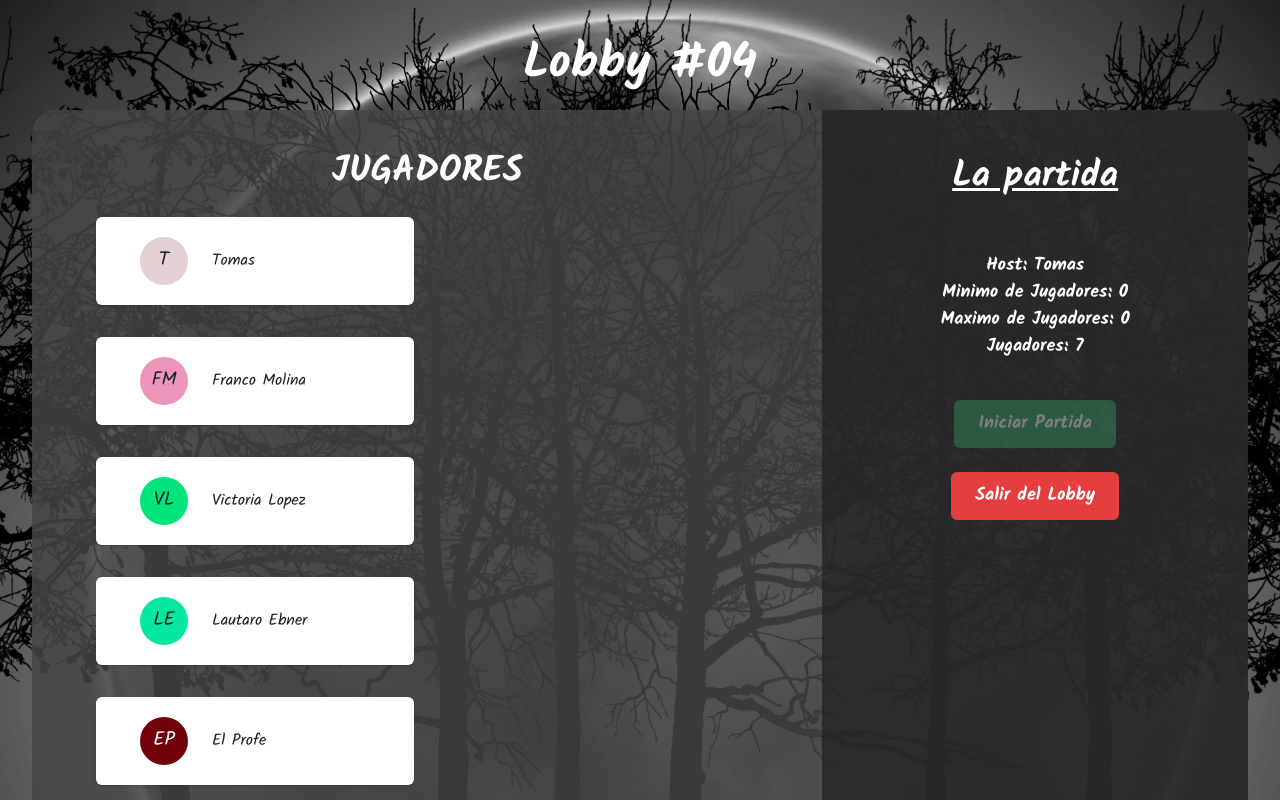
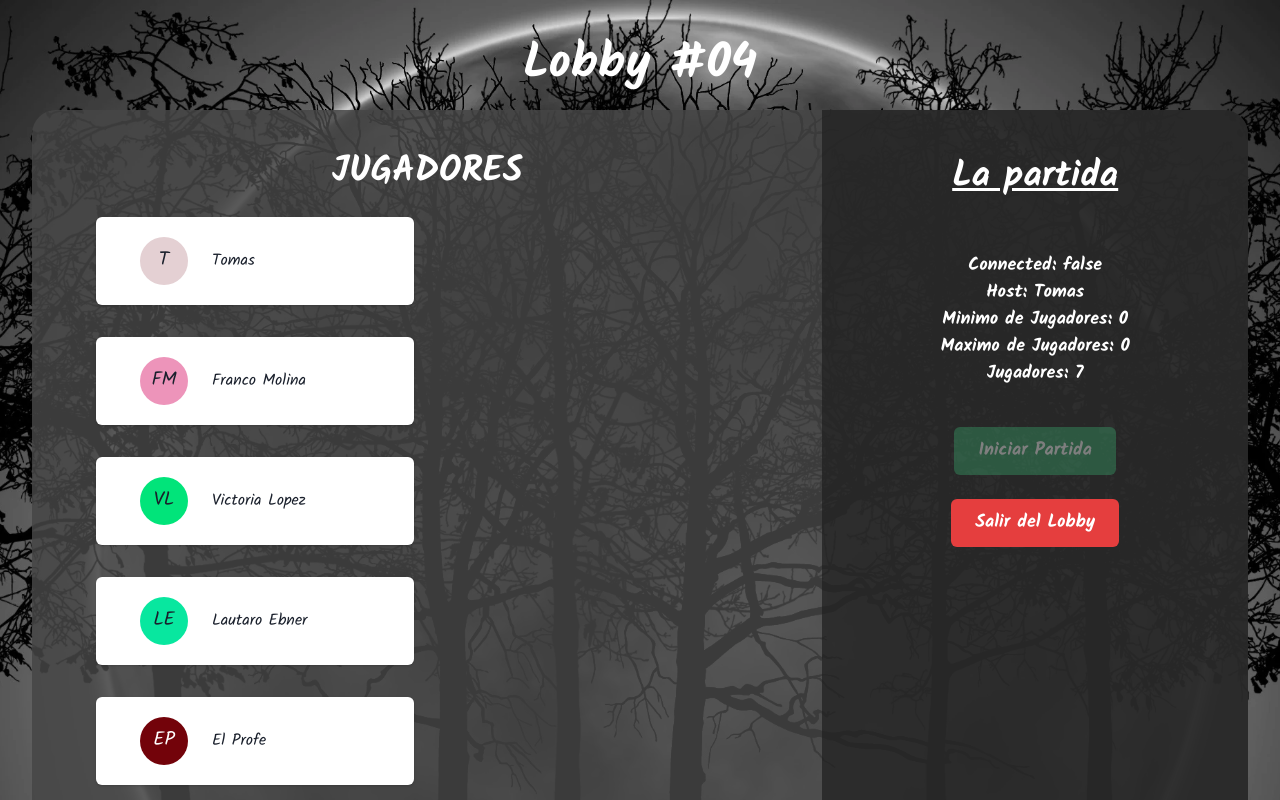
Before and after one commit to ing-soft-1-swifties/la-cosa-front, a Next.js app in the folder next/: page /lobby in a window 1280 px wide. Shown: the top 800 px of the page. Built offline with nearby package versions, Linux system fonts and the light colour scheme.

Commit message:
Game Socket Auth Handler para manejar el Game Socket en las paginas. Hook para usar el GameSocket en componentes. Auth config de cada pagina

```diff
--- a/next/src/business/game/gameAPI/index.tsx
+++ b/next/src/business/game/gameAPI/index.tsx
@@ -1,6 +1,10 @@
 import { io } from "socket.io-client";
-import { store } from "store/store";
+import { store } from "@/store/store";
 import { setupGameSocketListeners } from "./listener";
+
+type GameSocketAuth = {
+  token: string;
+};
 
 export let gameSocket = io({
   autoConnect: false,
@@ -19,3 +23,14 @@ export function initGameSocket() {
   gameSocket.connect();
   setupGameSocketListeners(gameSocket);
 }
+
+export const isConnected = () => {
+  if (!gameSocket.active) return false;
+  if (!gameSocket.disconnected) return false;
+  return true;
+};
+
+export const isSocketUpToDate = () => {
+  const auth: GameSocketAuth = gameSocket.auth as any;
+  return auth.token == store.getState().user.gameConnToken;
+};
--- a/next/src/business/game/index.tsx
+++ b/next/src/business/game/index.tsx
@@ -1,4 +1,4 @@
-import { GameState } from "store/gameSlice";
+import { GameState } from "@/store/gameSlice";
 
 export function canGameStart(gameState: GameState) {
   return (
--- /dev/null
+++ b/next/src/components/GameAuthHandler.tsx
@@ -0,0 +1,26 @@
+import { initGameSocket, isSocketUpToDate } from "@/src/business/game/gameAPI";
+import { useRouter } from "next/router";
+import { FC, ReactNode, useEffect } from "react";
+import { useSelector } from "react-redux";
+import { RootState } from "store/store";
+
+type GameAuthHandlerProps = {
+  children: ReactNode;
+};
+
+const GameAuthHandler: FC<GameAuthHandlerProps> = ({ children }) => {
+  const router = useRouter();
+  const token = useSelector((state: RootState) => state.user.gameConnToken);
+
+  useEffect(() => {
+    if (token == null) router.replace("/");
+  }, [token, router]);
+  if (token == null) return <></>;
+
+  // Iniciamos el Socket con la autentificacion si el socket esta desactualizado.
+  if (!isSocketUpToDate()) initGameSocket();
+
+  return <>{children}</>;
+};
+
+export default GameAuthHandler;
--- /dev/null
+++ b/next/src/hooks/useGameSocket.tsx
@@ -0,0 +1,16 @@
+import { gameSocket } from "@/src/business/game/gameAPI";
+import { Socket } from "socket.io-client";
+
+type GameSocketState = {
+  isConnected: boolean;
+  gameSocket: Socket;
+};
+
+const useGameSocket: () => GameSocketState = () => {
+  return {
+    isConnected: !gameSocket.disconnected,
+    gameSocket: gameSocket,
+  };
+};
+
+export default useGameSocket;
--- a/next/src/pages/_app.tsx
+++ b/next/src/pages/_app.tsx
@@ -8,6 +8,7 @@ import { Provider } from "react-redux";
 import { store } from "@/store/store";
 import SiteTheme from "@/src/theme";
 import "@/src/styles/globals.css";
+import GameAuthHandler from "@/components/GameAuthHandler";
 
 type SiteAppProps = {
   children: ReactNode;
@@ -32,15 +33,30 @@ const wrapWithLayout = (Component: PageWithLayout, props: any) => {
   return getLayout(<Component {...props} />);
 };
 
+type PageAuthConfig = {
+  gameAuthProtected: boolean;
+};
+
 export type PageWithLayout<P = {}, IP = P> = NextPage<P, IP> & {
   getLayout?: (page: ReactElement) => ReactNode;
+  authConfig?: PageAuthConfig;
 };
 
 type AppPropsWrapper = AppProps & {
   Component: PageWithLayout;
 };
 
+const DefaultPageAuthConfig: PageAuthConfig = {
+  gameAuthProtected: false,
+};
+
 export default function MyApp({ Component, pageProps }: AppPropsWrapper) {
-  let Page = wrapWithLayout(Component, pageProps)
+  let Page = wrapWithLayout(Component, pageProps);
+  const auth: PageAuthConfig = Component.authConfig ?? DefaultPageAuthConfig;
+  Page = auth.gameAuthProtected ? (
+    <GameAuthHandler>{Page}</GameAuthHandler>
+  ) : (
+    Page
+  );
   return <SiteApp>{Page}</SiteApp>;
 }
--- a/next/src/pages/lobby.tsx
+++ b/next/src/pages/lobby.tsx
@@ -13,16 +13,18 @@ import { FC, useState } from "react";
 import DarkForestBackground from "@/public/lobby/DarkForest.webp";
 import BgImage from "@/components/utility/BgImage";
 import { useSelector } from "react-redux";
-import { RootState } from "store/store";
+import { RootState } from "@/store/store";
 import PlayerCard from "@/components/PlayerCard";
-import { GameState } from "store/gameSlice";
-import { leaveLobby, startGame } from "business/game/gameAPI/manager";
-import { canGameStart } from "business/game";
+import { GameState } from "@/store/gameSlice";
+import { leaveLobby, startGame } from "@/src/business/game/gameAPI/manager";
+import { canGameStart } from "@/src/business/game/";
 import { useRouter } from "next/router";
+import useGameSocket from "@/src/hooks/useGameSocket";
 
 const Page: PageWithLayout = () => {
   const user = useSelector((state: RootState) => state.user);
   const game = useSelector((state: RootState) => state.game);
+  const {gameSocket, isConnected} = useGameSocket()
   const isHost = game.config.host == user.name;
 
   return (
@@ -97,6 +99,12 @@ const Page: PageWithLayout = () => {
                 >
                   {game.config.name}
                 </Text>
+
+                {/* TEMPORAL TODO! */}
+                <Text color="white" fontWeight="bold" fontSize="lg">
+                  Connected: {`${isConnected}`}
+                </Text>
+
                 <Text color="white" fontWeight="bold" fontSize="lg">
                   Host: {game.config.host}
                 </Text>
@@ -142,8 +150,6 @@ const StartGameButton: FC<StartGameButtonProps> = ({ gameState }) => {
         },
         (reason: any) => {
           // TODO! Handle rejection of startGame
-
-
         }
       )
       .finally(() => {
@@ -157,6 +163,7 @@ const StartGameButton: FC<StartGameButtonProps> = ({ gameState }) => {
       display={startEnabled ? "none" : "auto"}
     >
       <Button
+        data-testid="start-button"
         isDisabled={!startEnabled}
         isLoading={startLoading}
         onClick={onInitHandle}
@@ -178,10 +185,19 @@ const LeaveLobbyButton: FC<{}> = () => {
     router.replace("/");
   };
   return (
-    <Button onClick={onLeaveHandle} colorScheme="red" size="lg">
+    <Button
+      data-testid="leave-button"
+      onClick={onLeaveHandle}
+      colorScheme="red"
+      size="lg"
+    >
       Salir del Lobby
     </Button>
   );
 };
 
+Page.authConfig = {
+  gameAuthProtected: true,
+};
+
 export default Page;
--- a/next/src/store/userSlice.tsx
+++ b/next/src/store/userSlice.tsx
@@ -7,7 +7,7 @@ type UserState = {
 
 const initialState: UserState = {
   name: "Tomas",
-  gameConnToken: undefined,
+  gameConnToken: "",
 };
 
 export const userSlice = createSlice({
```
